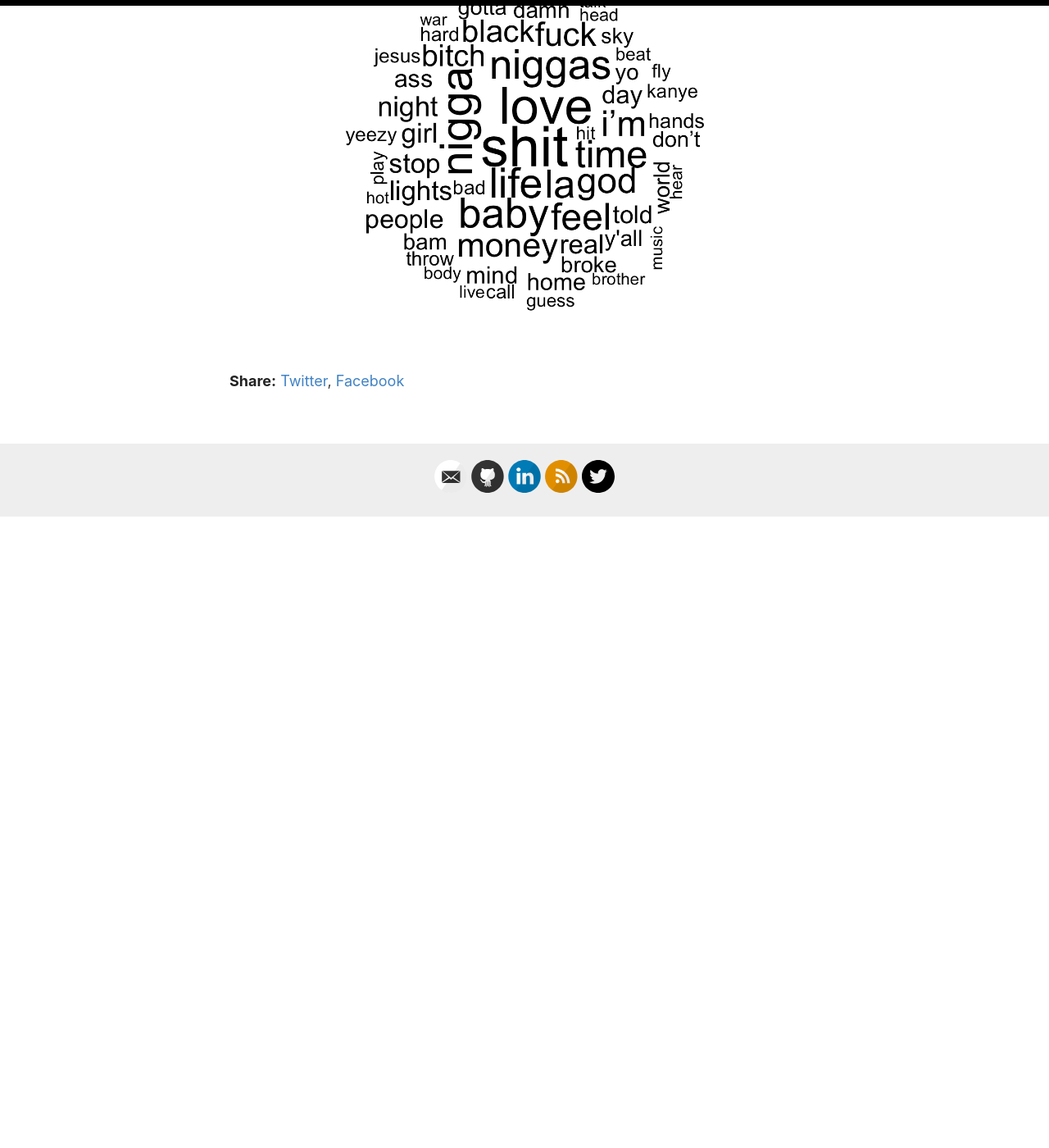
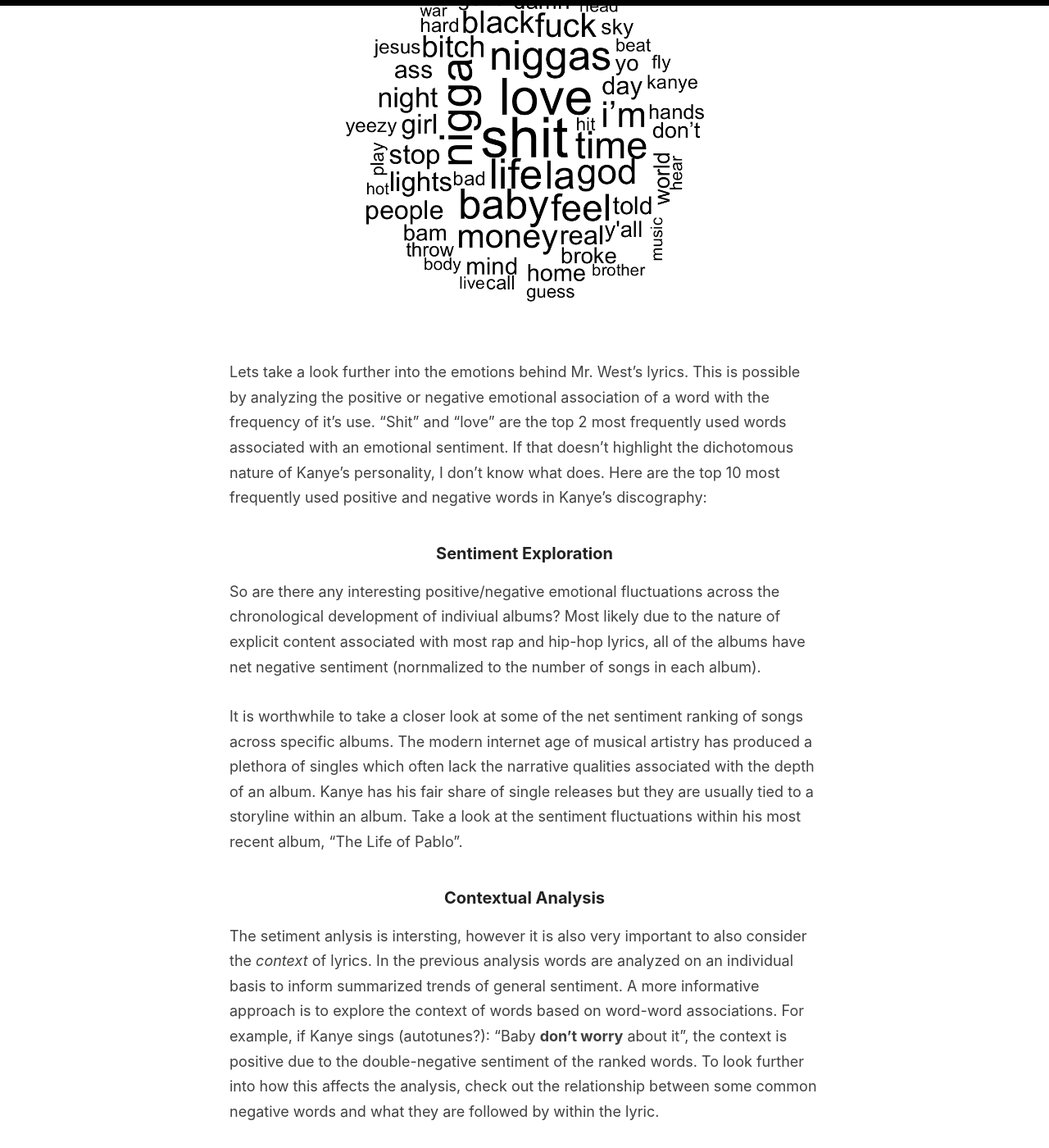
Before and after one commit to wconnell/wconnell.github.io, a Jekyll site: the page built from _posts/2017-06-01-kanye.md, in a window 1280 px wide and 1400 px high, scrolled down 1437 px. Shown: the whole window at 82% size. Built offline with Jekyll 4.4.1, drawn with Linux system fonts in a browser that asks for light colours; before the commit the page ends 2067 px from its top, so only the background shows below that; some of the changed text lies outside the part shown.

Commit message:
test kanye post port

```diff
--- a/_posts/2017-06-01-kanye.md
+++ b/_posts/2017-06-01-kanye.md
@@ -9,7 +9,34 @@
 ## Introduction
 Kanye West is one of the most influential entertainers of the past decade. His creative exploits in music production have overflowed into multiple facets of pop culture - including fashion, social media influence, and publicity stunts. The aggregation of his attention-grabbing work coalesces into an exceptional body of "celebrity engineering" work. Before self-proclaimed deity comparisons fueled by the visibility of celebrity life, "Yeezus" was the pink-poloed, backpack-strapped producer creating platforms for others to  communicate to the public through. So... since 'Ye has picked up the mic, what has he said? Can we tease out the crucial moments in his evolution from "man" to "god" through the emotional sentiment of his lyrics?
 
-## Discography Analysis
+### Discography Analysis
 One of the first apparent things is that "god" is the 10th most frequently used unique word across all of Kanye's albums. Please consider that "The College Dropout" references "god" in a a much different way than later albums such as "Yeezus". On "I Am a God" Kayne attempts to rectify some humility following self-comparison to the lord on the hook: "I am a god / Even though I am a man of God / My whole life in the hand of God". The size of the each text fragment is scaled to the frequency of use.
 
 ![](../images/kanye_figs/wordcloud-kanye.png)
+
+Lets take a look further into the emotions behind Mr. West's lyrics. This is possible by analyzing the positive or negative emotional association of a word with the frequency of it's use. "Shit" and "love" are the top 2 most frequently used words associated with an emotional sentiment. If that doesn't highlight the dichotomous nature of Kanye's personality, I don't know what does. Here are the top 10 most frequently used positive and negative words in Kanye's discography:
+
+![](kanye_figs/discography_neg_pos_freq.png)
+
+### Sentiment Exploration
+So are there any interesting positive/negative emotional fluctuations across the chronological development of indiviual albums? Most likely due to the nature of explicit content associated with most rap and hip-hop lyrics, all of the albums have net negative sentiment (nornmalized to the number of songs in each album).
+
+![](kanye_figs/freq-table.png)
+
+It is worthwhile to take a closer look at some of the net sentiment ranking of songs across specific albums. The modern internet age of musical artistry has produced a plethora of singles which often lack the narrative qualities associated with the depth of an album. Kanye has his fair share of single releases but they are usually tied to a storyline within an album. Take a look at the sentiment fluctuations within his most recent album, "The Life of Pablo".
+
+![](kanye_figs/Pablo-kanye.png)
+
+### Contextual Analysis
+The setiment anlysis is intersting, however it is also very important to also consider the *context* of lyrics. In the previous analysis words are analyzed on an individual basis to inform summarized trends of general sentiment. A more informative approach is to explore the context of words based on word-word associations. For example, if Kanye sings (autotunes?): "Baby **don't worry** about it", the context is positive due to the double-negative sentiment of the ranked words. To look further into how this affects the analysis, check out the relationship between some common negative words and what they are followed by within the lyric.
+
+![](kanye_figs/bigrams-kanye.png)
+
+These "inverse bigrams"" can be thought of as sentimentally ranked in the incorrect orientation. Further investigation reveals that the net sentiment of these incorrectly ranked word-relationships is -66. "No -- no" is probably not contextually positive - it is most likely a repeated pattern. "Never -- fuck" if also probably not a contextually positive term due to the bilateral use of manny swear words. Removing these classifiers reduces the net contribution of inverse bigrams to only -5. We can assume these misclassifications occur at a similar rate within both positive and negative designations, so it is probably not worth the effort to reclassify these inverse bigrams.
+
+##Word Network Visualization
+Finally, lets look at a network of bigrams to see how words are related to one another, and the frequency of related use. The directionality of each arrow indicates lyric word order, and the color denisty of each arrow indicates frequency of lyrical use.
+
+![](kanye_figs/bigram.node3.png)
+
+This is just a snapshot of a few of the most interesting nodes within the network. A majority of nodes are uninteresting becuase many have word relations based on use in individual songs, and show up within the network because of repeated use (think "30 hours" or "Kanye's new workout plan"). The most interesting grouping to consider is the node which displays the word associations between "black", "real", "music", "nigga", which begs consideration of associated themes within Kanye's music.
```
